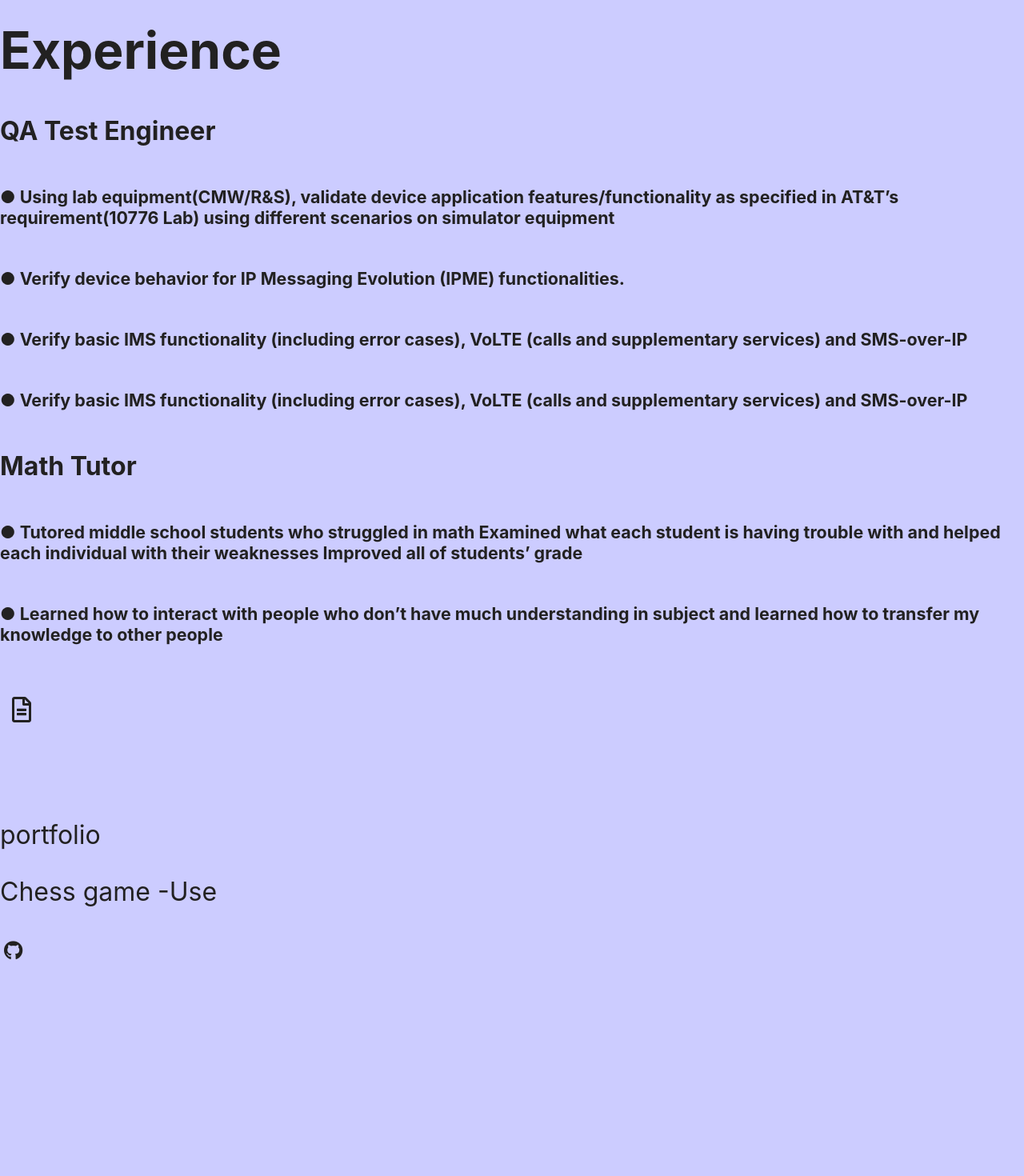
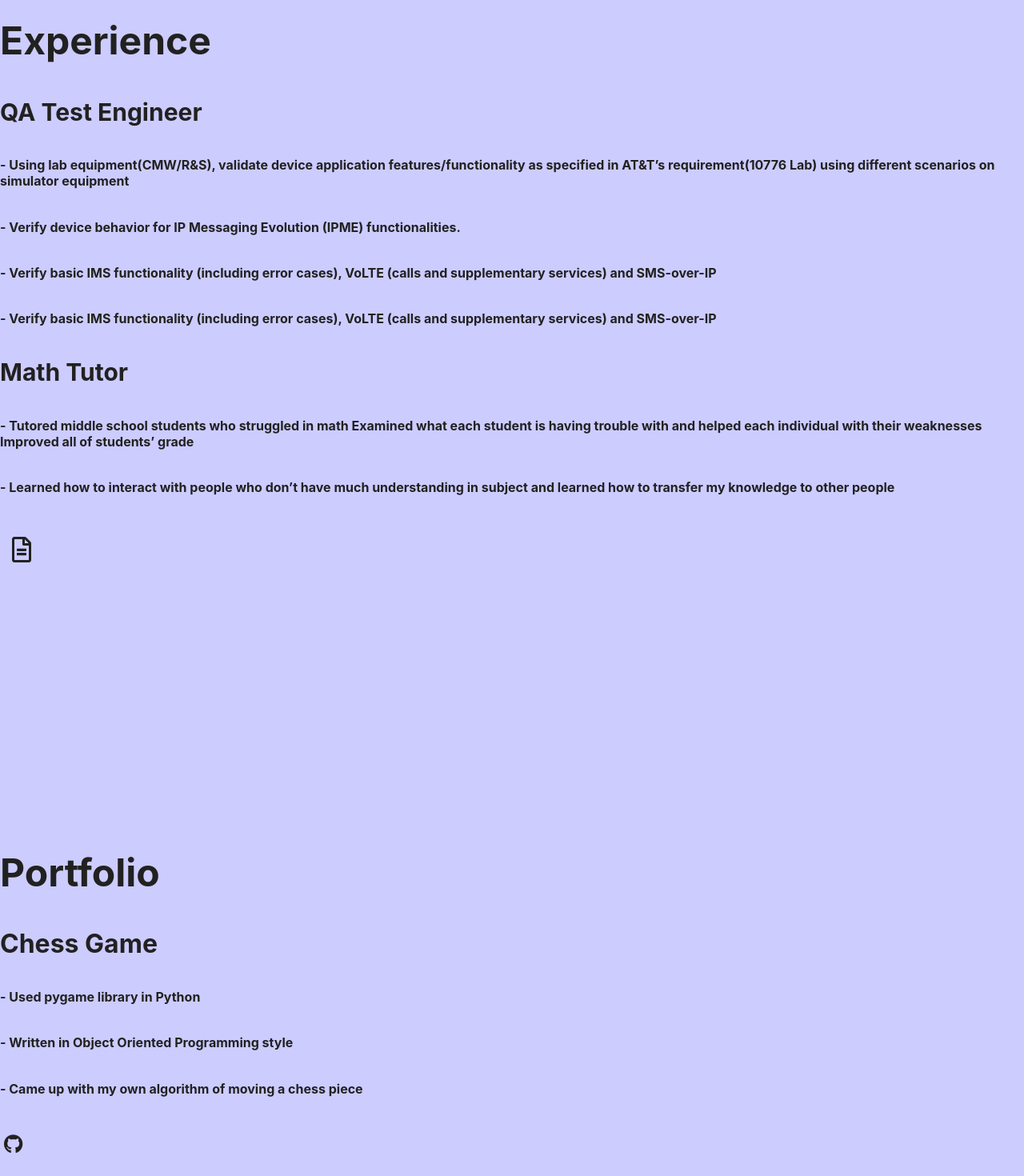
Before and after one commit to mikael1017/my-website, a React (Create React App) app: page / in a window 1280 px wide. Shown: the part 1120-2590 px from the top of the page at 80% size. Built offline with nearby package versions, Linux system fonts and the light colour scheme.

Commit message:
added portfolio

```diff
--- a/src/components/experience.css
+++ b/src/components/experience.css
@@ -1,3 +1,12 @@
-.far, .fas {
-    margin: 15px;
+.far,
+.fas {
+  margin: 15px;
 }
+
+.ex_title {
+  font-size: 30px;
+}
+
+.description {
+  font-size: 16px;
+}
--- a/src/components/experience.js
+++ b/src/components/experience.js
@@ -13,37 +13,37 @@
 
   return (
     <div id="experience" style={{ height: 1000 }}>
-      <h1>Experience</h1>
+      <h2>Experience</h2>
 
       <div>
         <b class="ex_title">QA Test Engineer</b>
-        <h6>
-          ● Using lab equipment(CMW/R&S), validate device application
+        <h6 class="description">
+          - Using lab equipment(CMW/R&S), validate device application
           features/functionality as specified in AT&T’s requirement(10776 Lab)
           using different scenarios on simulator equipment{" "}
         </h6>
-        <h6>
-          ● Verify device behavior for IP Messaging Evolution (IPME)
+        <h6 class="description">
+          - Verify device behavior for IP Messaging Evolution (IPME)
           functionalities.
         </h6>
-        <h6>
-          ● Verify basic IMS functionality (including error cases), VoLTE (calls
+        <h6 class="description">
+          - Verify basic IMS functionality (including error cases), VoLTE (calls
           and supplementary services) and SMS-over-IP
         </h6>
-        <h6>
-          ● Verify basic IMS functionality (including error cases), VoLTE (calls
+        <h6 class="description">
+          - Verify basic IMS functionality (including error cases), VoLTE (calls
           and supplementary services) and SMS-over-IP
         </h6>
       </div>
       <div>
         <b class="ex_title">Math Tutor</b>
-        <h6 id="tutorDescription">
-          ● Tutored middle school students who struggled in math Examined what
+        <h6 class="description">
+          - Tutored middle school students who struggled in math Examined what
           each student is having trouble with and helped each individual with
           their weaknesses Improved all of students’ grade{" "}
         </h6>
-        <h6>
-          ● Learned how to interact with people who don’t have much
+        <h6 class="description">
+          - Learned how to interact with people who don’t have much
           understanding in subject and learned how to transfer my knowledge to
           other people
         </h6>
--- a/src/components/portfolio.js
+++ b/src/components/portfolio.js
@@ -1,22 +1,30 @@
 import React from "react";
 
 function Portfolio() {
-
-
   return (
-        <div id="portfolio" style={{height: 500}}>
-            portfolio
+    <div id="portfolio" style={{ height: 500 }}>
+      <h2>Portfolio</h2>
+      <div>
+        <b class="proj_title">Chess Game</b>
+        <h6 class="description">- Used pygame library in Python</h6>
+        <h6 class="description">
+          - Written in Object Oriented Programming style
+        </h6>
+        <h6 class="description">
+          - Came up with my own algorithm of moving a chess piece
+        </h6>
+      </div>
       <p>
-                Chess game
-                -Use
-            </p>
-            <p>
-                <a href="https://github.com/mikael1017" target="_blank" rel="noopener noreferrer">
+        <a
+          href="https://github.com/mikael1017"
+          target="_blank"
+          rel="noopener noreferrer"
+        >
           <i class="fab fa-github"></i>
         </a>
       </p>
     </div>
-    )
+  );
 }
 
 export default Portfolio;
```
Lines whose indentation alone changed are shown as unchanged.
